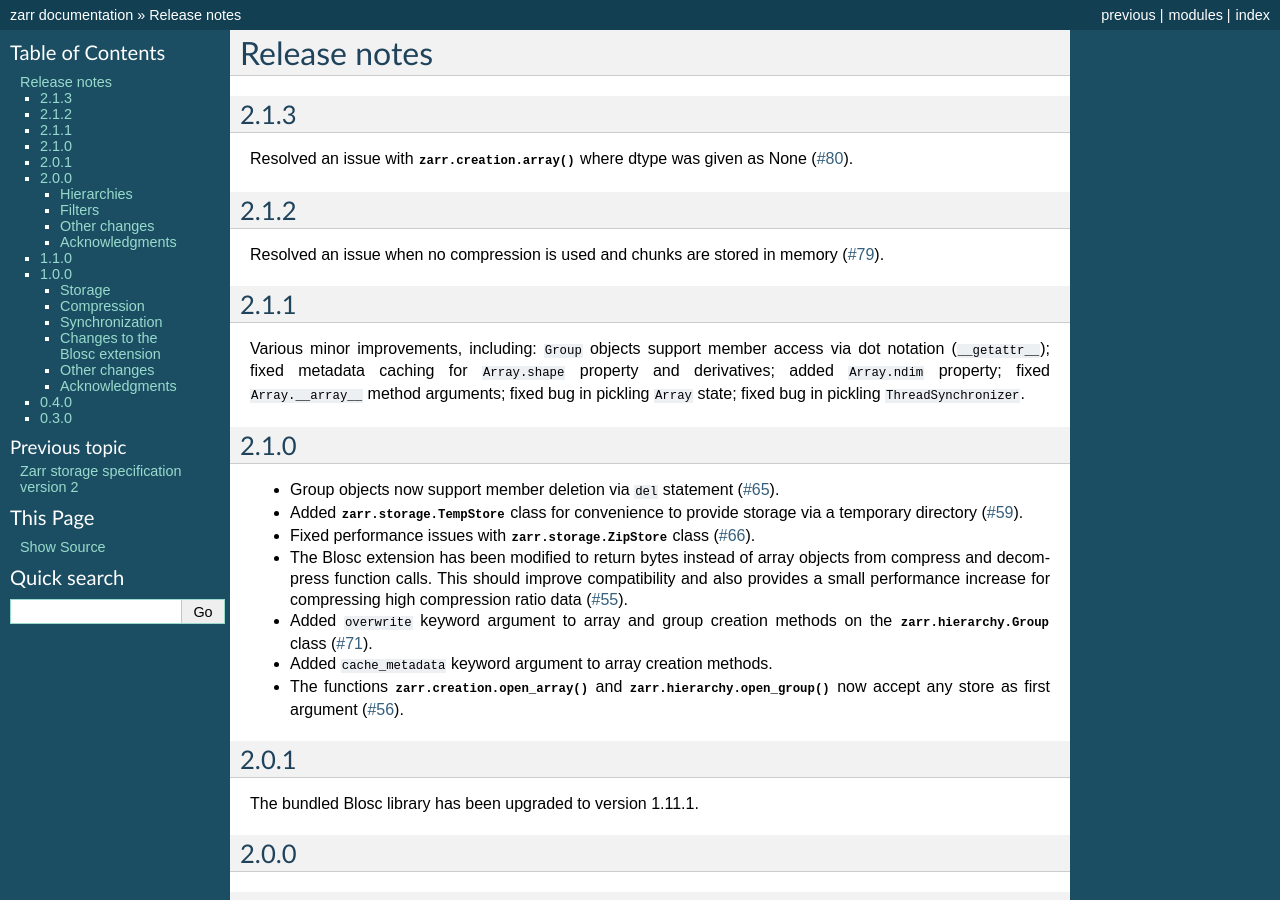
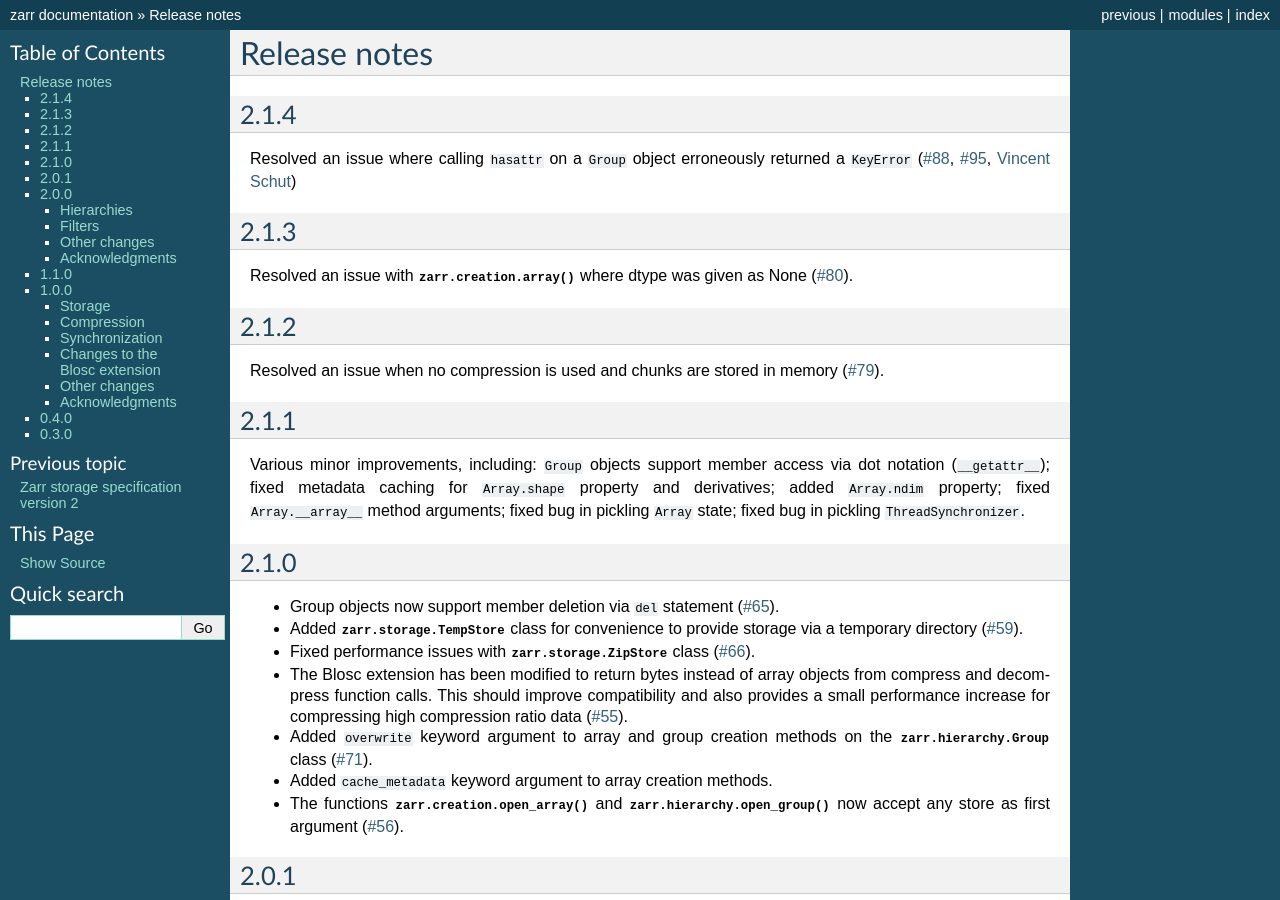
Before and after one commit to enthusiastdev121/zarr-python, a Sphinx documentation site: the page built from docs/release.rst, in a window 1280 px wide and 900 px high. Built offline with Sphinx 7.4.7, drawn with Linux system fonts in a browser that asks for light colours; the version number could not be read and is left out.

Commit message:
add release notes for v2.1.4

```diff
--- a/docs/release.rst
+++ b/docs/release.rst
@@ -1,5 +1,15 @@
 Release notes
 =============
+
+.. _release_2.1.4:
+
+2.1.4
+-----
+
+Resolved an issue where calling ``hasattr`` on a ``Group`` object erroneously returned a
+``KeyError`` (`#88 <https://github.com/alimanfoo/zarr/issues/88>`_,
+`#95 <https://github.com/alimanfoo/zarr/issues/95>`_,
+`Vincent Schut <https://github.com/vincentschut>`_)
 
 .. _release_2.1.3:
 
```
